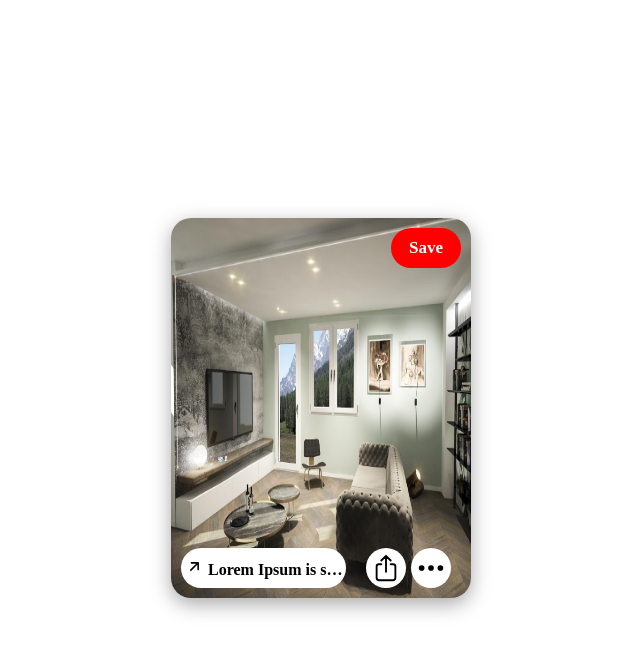
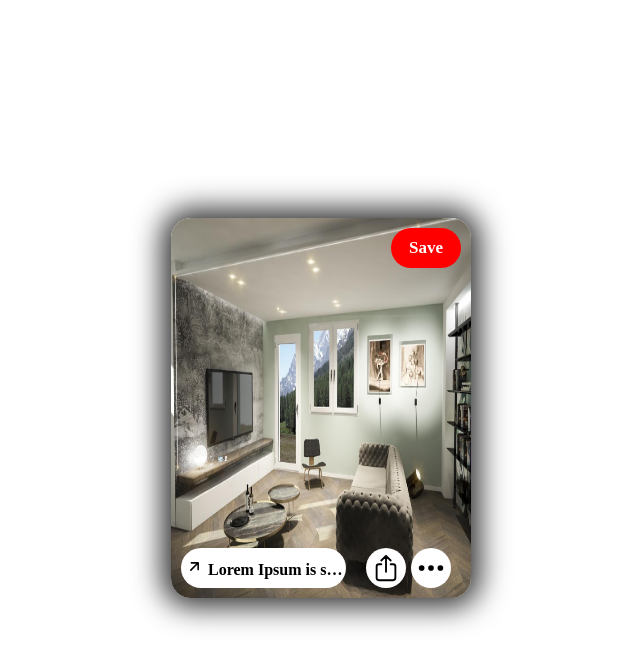
Before and after one commit to WillyWilliam00/ProjectM1D3, a plain HTML site: page index.html in a window 1280 px wide. In both pictures the pointer is over the element 640 px from the left and 408 px from the top of the page. Shown: the whole page, without its empty margins (319-959 px from the left). Drawn offline with nearby package versions, Linux system fonts and the light colour scheme.

Commit message:
Update style.css

```diff
--- a/assets/css/style.css
+++ b/assets/css/style.css
@@ -119,7 +119,8 @@ body {
 }
 
 .box:hover {
-    box-shadow: 0 6px 20px rgba(0,0,0,0.35);
+    -webkit-box-shadow: 0px 0px 29px 9px rgba(0,0,0,0.81);
+    box-shadow: 0px 0px 29px 9px rgba(0,0,0,0.81);
   }
 
   .box:hover .transition {
```
